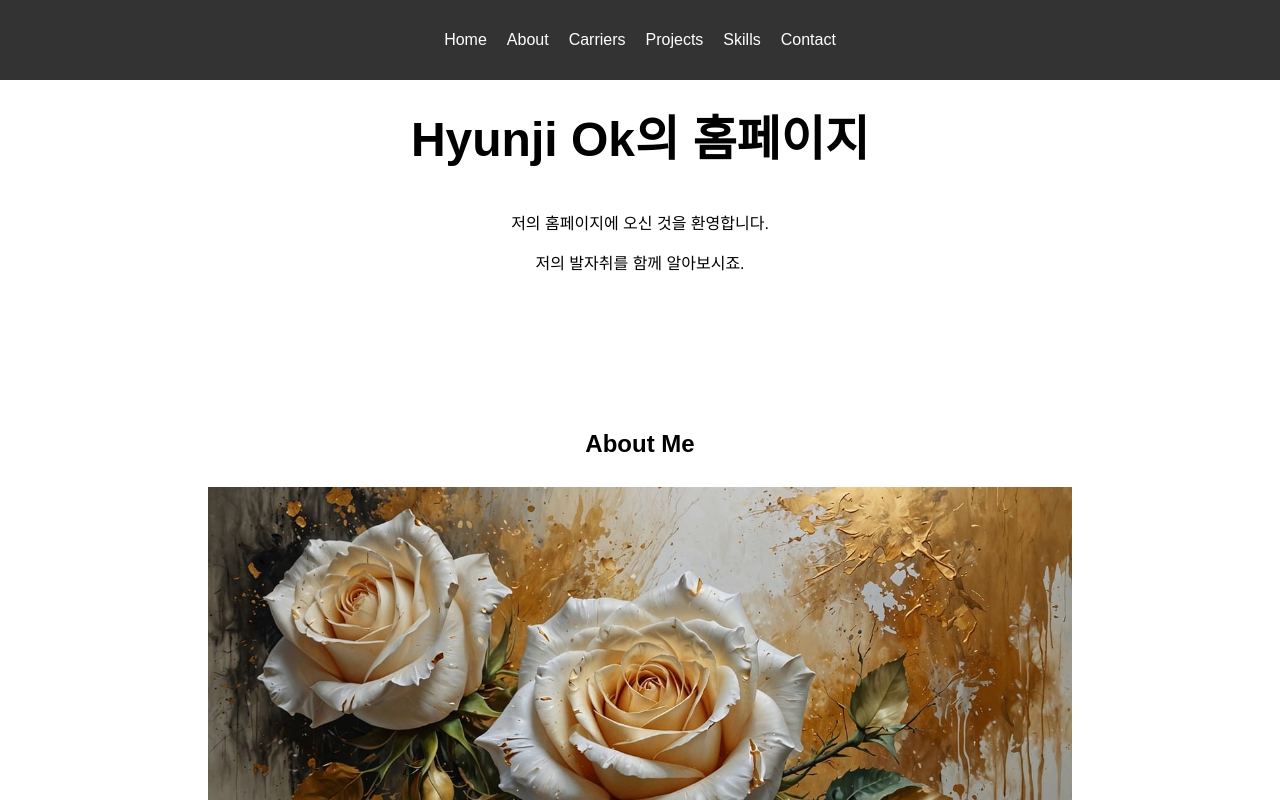
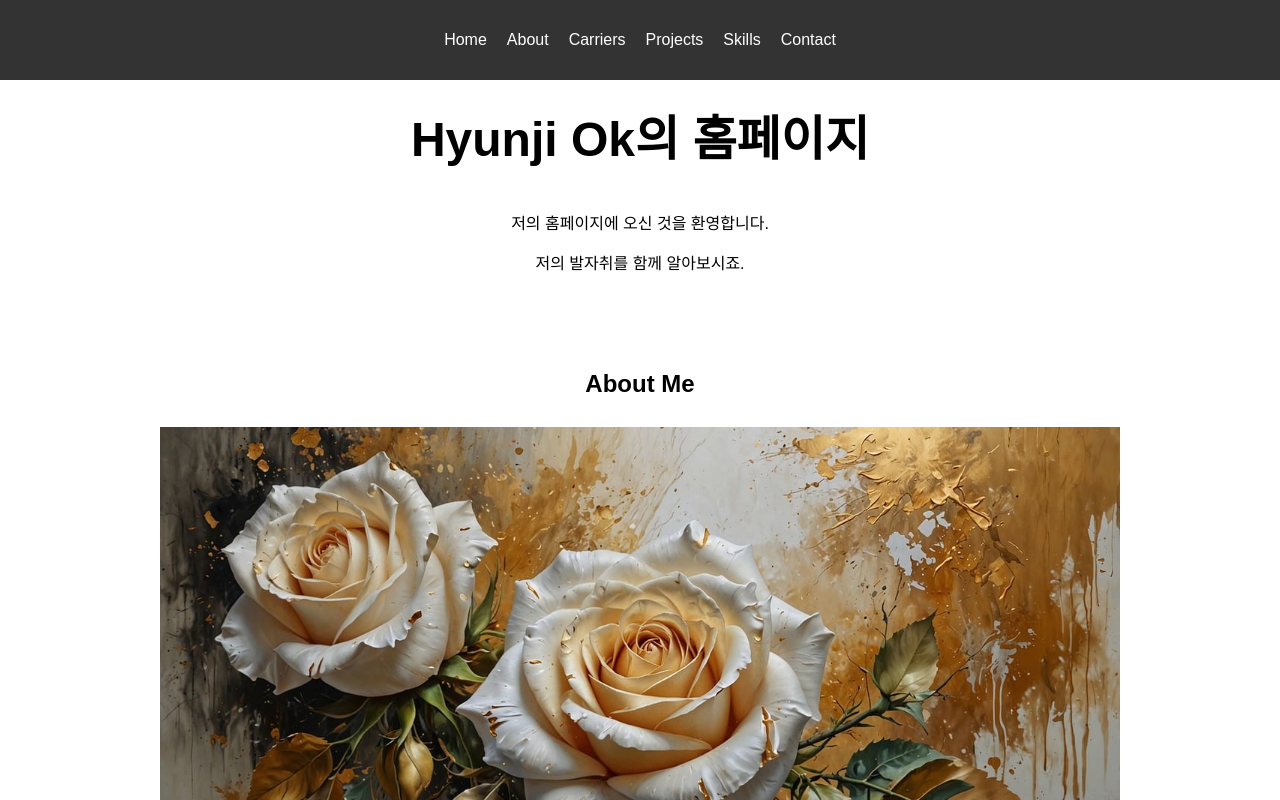
Before and after one commit to hyunji-ok/home, a React (Create React App) app: page / in a window 1280 px wide. Shown: the top 800 px of the page. Built offline with nearby package versions, Linux system fonts and the light colour scheme.

Commit message:
feat: section padding 수정

```diff
--- a/src/App.css
+++ b/src/App.css
@@ -53,7 +53,7 @@ main {
 
 /* section */
 section {
-  padding: 60px;
+  padding: 60px 0 0 0;
   text-align: center;
 }
 
```
